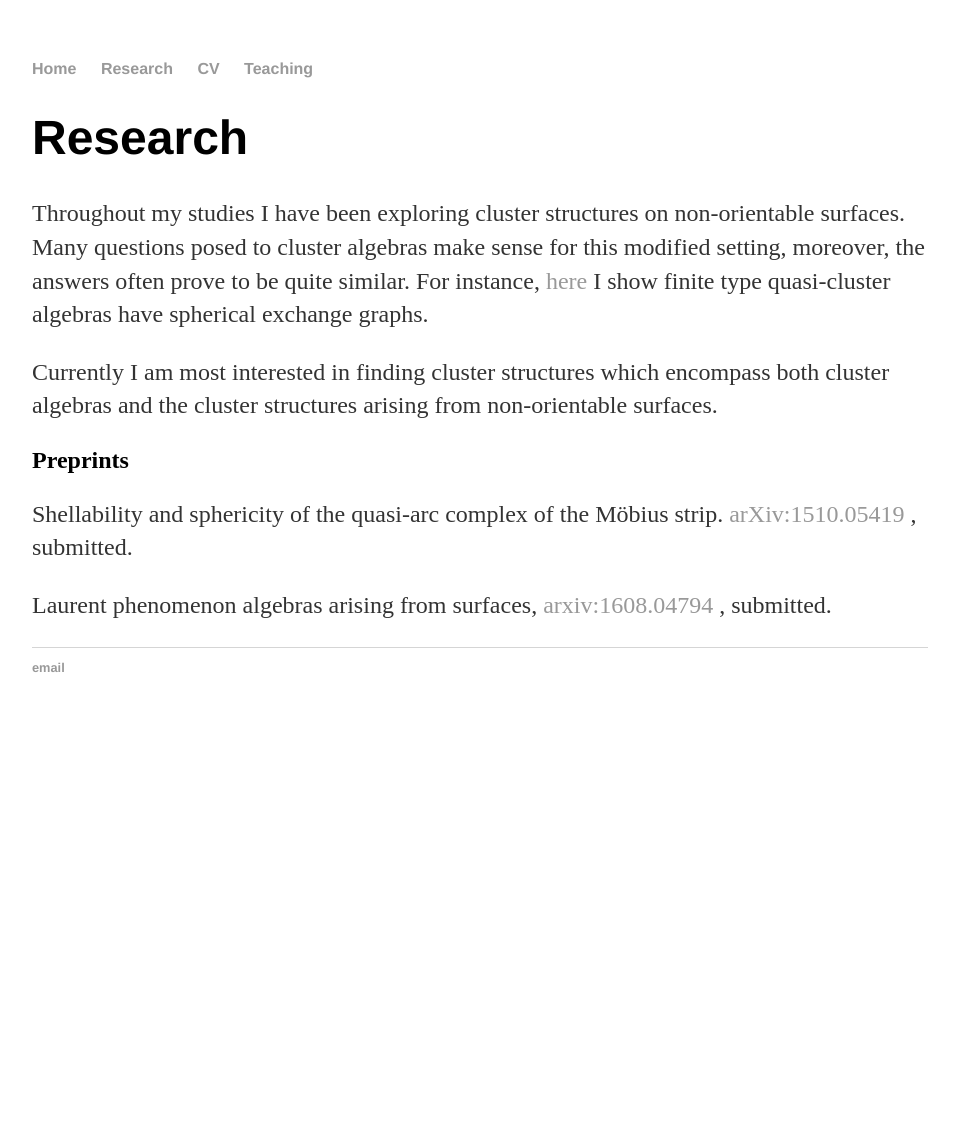
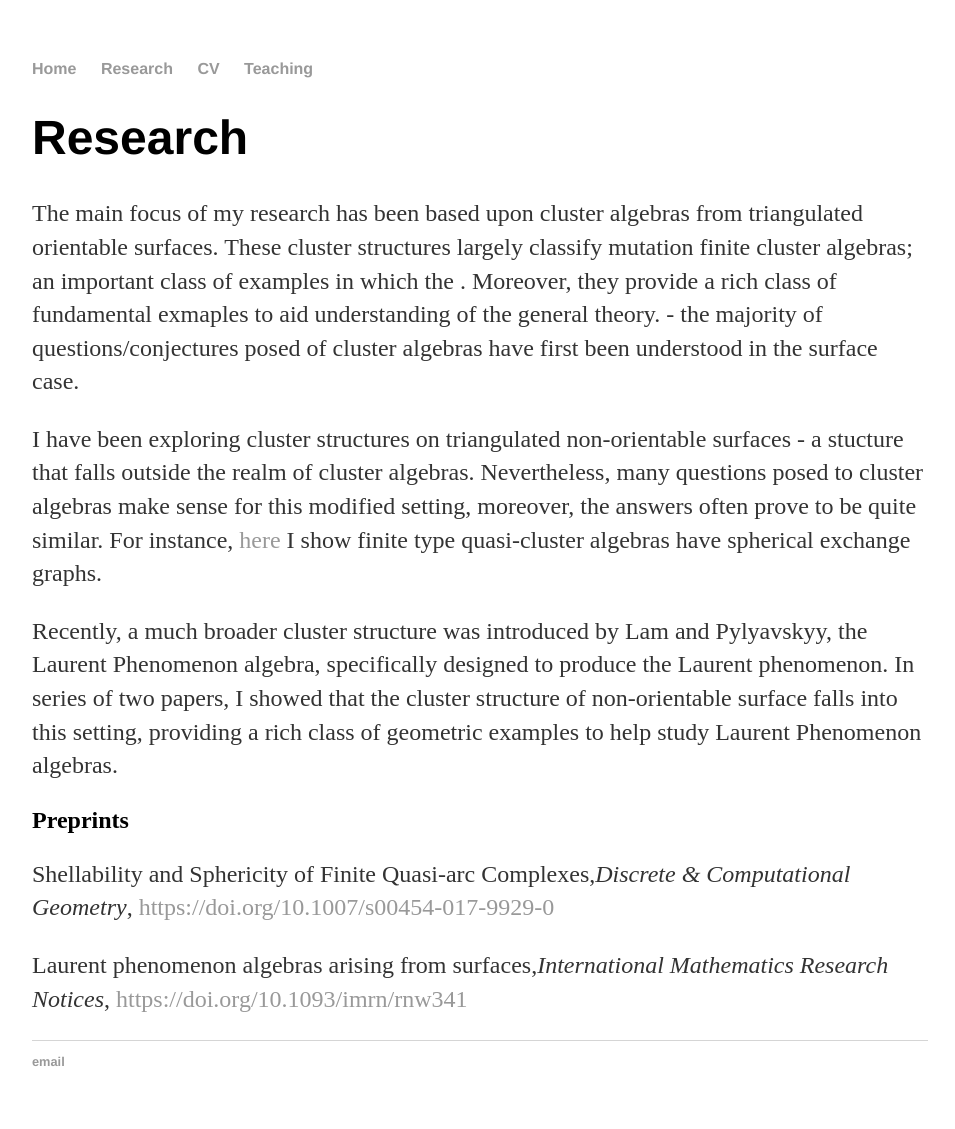
Before and after one commit to jon-m-wilson/jon-m-wilson.github.io, a Jekyll site: the page built from research/index.html, in a window 1280 px wide. Shown: the whole page, without its empty margins (160-1115 px from the left). Built offline with Jekyll 4.4.1, drawn with Linux system fonts in a browser that asks for light colours; before the commit the page ends 900 px from its top, so only the background shows below that.

Commit message:
Update index.html

```diff
--- a/research/index.html
+++ b/research/index.html
@@ -4,20 +4,26 @@ title: Research
 ---
 	<h1>{{ page.title }}</h1>
 	<body>
-	<p>Throughout my studies I have been exploring cluster structures on non-orientable surfaces.
-	Many questions posed to cluster algebras make sense for this modified setting, moreover, the answers often prove to be quite similar.
+	<p> The main focus of my research has been based upon cluster algebras from triangulated orientable surfaces.
+	These cluster structures largely classify mutation finite cluster algebras; an important class of examples in which the .
+	Moreover, they provide a rich class of fundamental exmaples to aid understanding of the general theory.
+	- the majority of questions/conjectures posed of cluster algebras have first been understood in the surface case.</p>
+
+	<p>I have been exploring cluster structures on triangulated non-orientable surfaces - a stucture that falls outside the realm of cluster algebras.
+	Nevertheless, many questions posed to cluster algebras make sense for this modified setting, moreover, the answers often prove to be quite similar.
 	For instance, <a href="http://arxiv.org/abs/1510.05419" target="_blank"> here </a> I show finite type
 	quasi-cluster algebras have spherical exchange graphs.</p>
 
-	<p>Currently I am most interested in finding cluster structures which encompass both cluster algebras and the cluster structures
-	arising from non-orientable surfaces.</p>
+	<p>Recently, a much broader cluster structure was introduced by Lam and Pylyavskyy, the Laurent Phenomenon algebra, specifically designed to produce
+	the Laurent phenomenon. In series of two papers, I showed that the cluster structure of non-orientable surface falls into this setting, providing a
+        rich class of geometric examples to help study Laurent Phenomenon algebras.</p>
 
 	<p><h2>Preprints</h2></p>
 
-	<p>Shellability and sphericity of the quasi-arc complex of the M&oumlbius strip.
-	<a href="http://arxiv.org/abs/1510.05419" target="_blank"> arXiv:1510.05419 </a>, submitted.</p>
+	<p>Shellability and Sphericity of Finite Quasi-arc Complexes,<em>Discrete & Computational Geometry</em>,
+	<a href="https://link.springer.com/article/10.1007/s00454-017-9929-0" target="_blank"> https://doi.org/10.1007/s00454-017-9929-0 </a></p>
 
-	<p>Laurent phenomenon algebras arising from surfaces,
-	<a href="http://arxiv.org/abs/1608.04794" target="_blank"> arxiv:1608.04794 </a>, submitted.</p>
+	<p>Laurent phenomenon algebras arising from surfaces,<em>International Mathematics Research Notices</em>,
+	<a href="https://academic.oup.com/imrn/advance-article/doi/10.1093/imrn/rnw341/3045034" target="_blank"> https://doi.org/10.1093/imrn/rnw341 </a></p>
 
 	</body>
```
